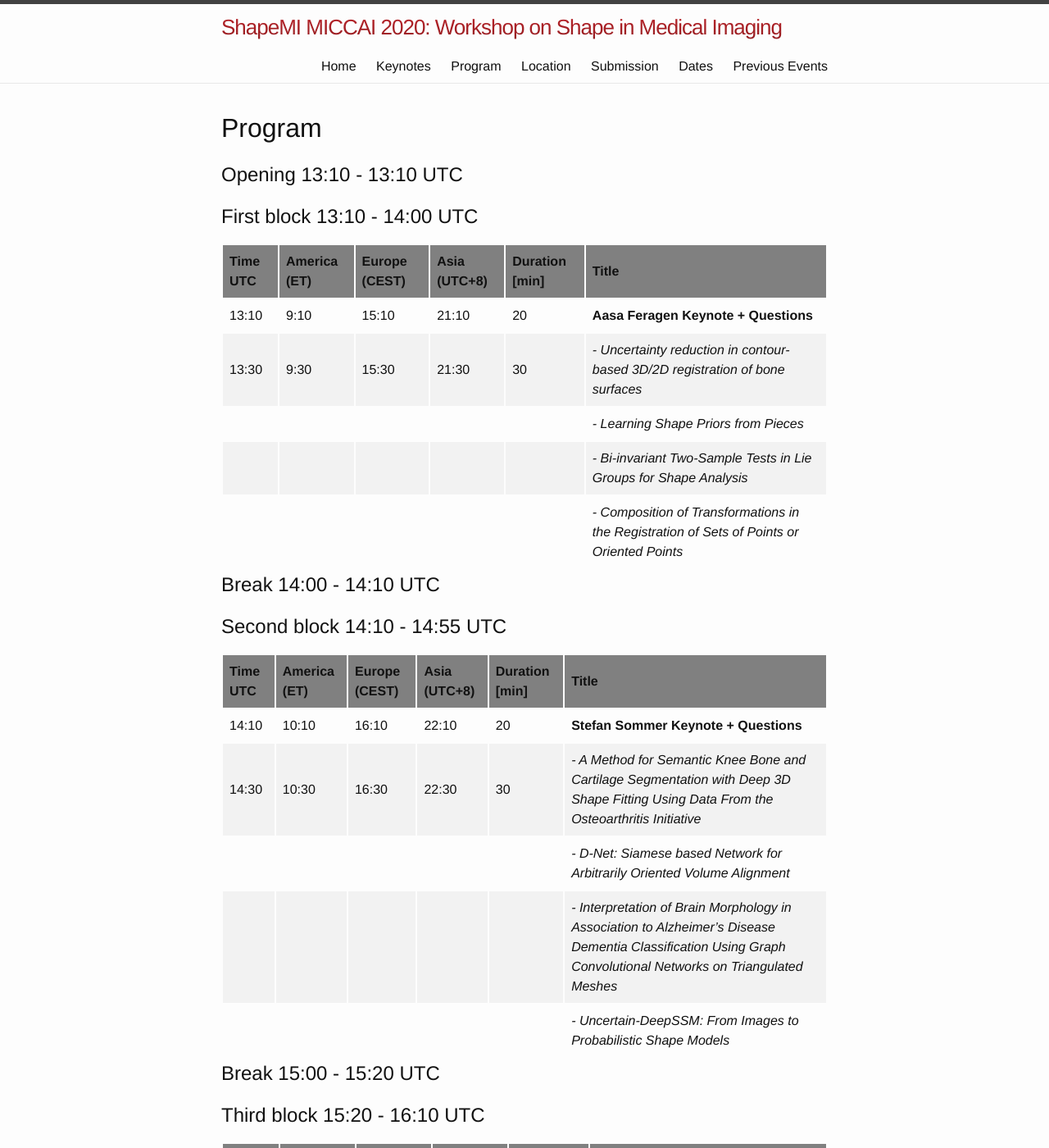
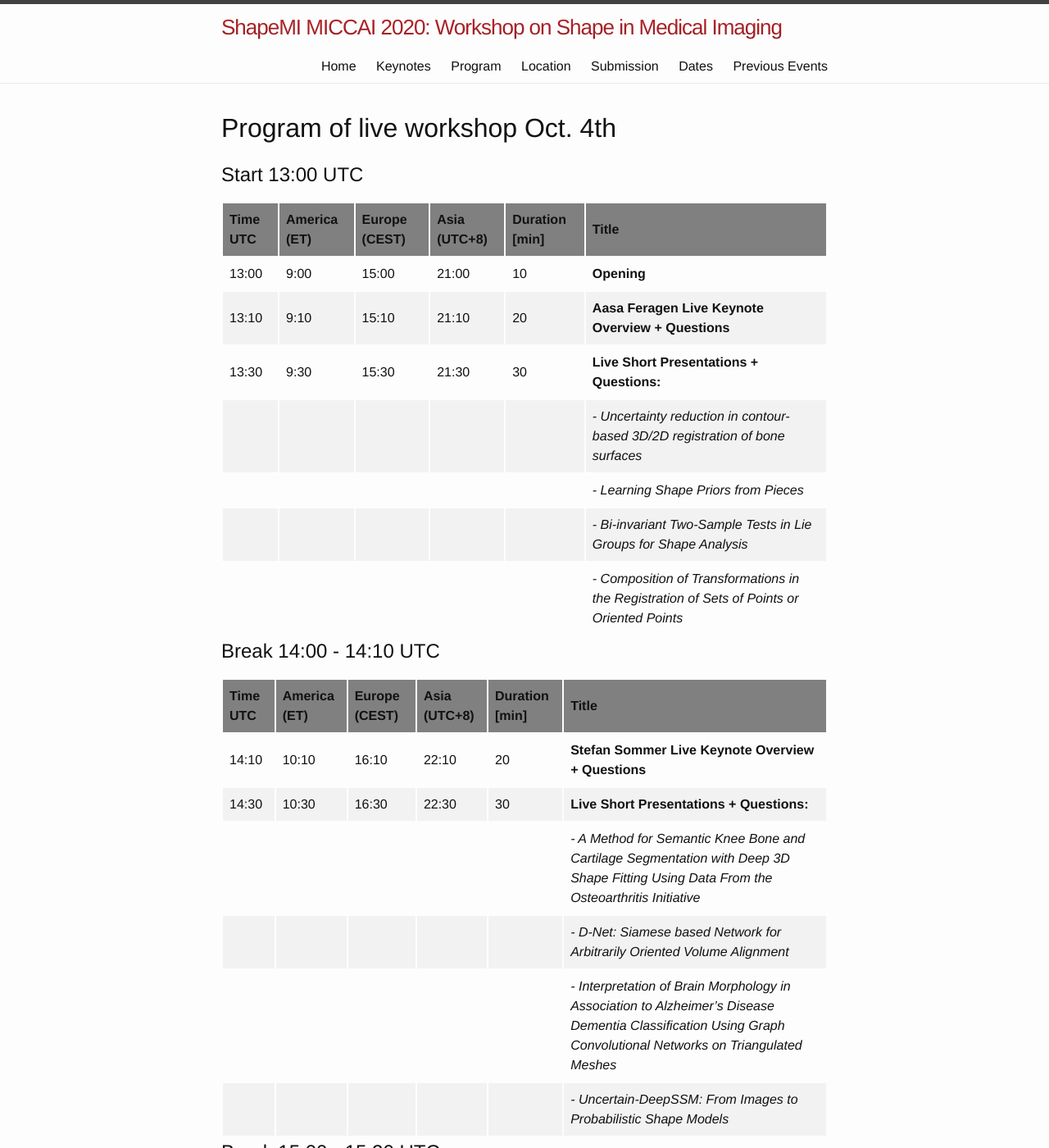
Before and after one commit to shapemi/shapemi2020, a Jekyll site: the page built from program/index.md, in a window 1280 px wide and 1400 px high. Shown: the whole window at 82% size. Built offline with Jekyll 4.4.1, drawn with Linux system fonts in a browser that asks for light colours; some of the changed text lies outside the part shown.

Commit message:
reformatting and cleanup
all items (except breaks) have now times in the different time zones.

```diff
--- a/program/index.md
+++ b/program/index.md
@@ -5,7 +5,7 @@
 order: 2
 ---
 
-# Program
+# Program of live workshop Oct. 4th
 
 <html>
 <head>
@@ -28,8 +28,7 @@
 </head>
 <body>
 
-<h2>Opening 13:10 - 13:10 UTC</h2>
-<h2>First block 13:10 - 14:00 UTC</h2>
+<h2>Start 13:00 UTC</h2>
 
 <table>
 <thead style="border:10px solid black; background:gray">
@@ -44,12 +43,20 @@
 </thead>
 <tbody>
 <tr>
+<td>13:00</td>
+<td>9:00</td>
+<td>15:00</td>
+<td>21:00</td>
+<td>10</td>
+<td><b>Opening</b></td>
+</tr>
+<tr>
 <td>13:10</td>
 <td>9:10</td>
 <td>15:10</td>
 <td>21:10</td>
 <td>20</td>
-<td><b>Aasa Feragen Keynote + Questions</b></td>
+<td><b>Aasa Feragen Live Keynote Overview + Questions</b></td>
 </tr>
 <tr>
 <td>13:30</td>
@@ -57,6 +64,14 @@
 <td>15:30</td>
 <td>21:30</td>
 <td>30</td>
+<td><b>Live Short Presentations + Questions:</b></td>
+</tr>
+<tr>
+<td> </td>
+<td> </td>
+<td> </td>
+<td> </td>
+<td> </td>
 <td><i> - Uncertainty reduction in contour-based 3D/2D registration of bone surfaces</i></td>
 </tr>
 <tr>
@@ -87,7 +102,6 @@
 </table>
 
 <span><h2>Break 14:00 - 14:10 UTC</h2></span>
-<h2>Second block 14:10 - 14:55 UTC</h2>
 
 <table>
 <thead style="border:10px solid black; background:gray">
@@ -107,7 +121,7 @@
 <td>16:10</td>
 <td>22:10</td>
 <td>20</td>
-<td><b>Stefan Sommer Keynote + Questions</b></td>
+<td><b>Stefan Sommer Live Keynote Overview + Questions</b></td>
 </tr>
 <tr>
 <td>14:30</td>
@@ -115,6 +129,14 @@
 <td>16:30</td>
 <td>22:30</td>
 <td>30</td>
+<td><b>Live Short Presentations + Questions:</b></td>
+</tr>
+<tr>
+<td> </td>
+<td> </td>
+<td> </td>
+<td> </td>
+<td> </td>
 <td><i> - A Method for Semantic Knee Bone and Cartilage Segmentation with Deep 3D Shape Fitting Using Data From the Osteoarthritis Initiative</i></td>
 </tr>
 <tr>
@@ -145,7 +167,6 @@
 </table>
 
 <span><h2>Break 15:00 - 15:20 UTC</h2></span>
-<h2>Third block 15:20 - 16:10 UTC</h2>
 
 <table>
 <thead style="border:10px solid black; background:gray">
@@ -165,7 +186,7 @@
 <td>17:20</td>
 <td>23:20</td>
 <td>20</td>
-<td><b>Ross Whitaker Keynote + Questions</b></td>
+<td><b>Ross Whitaker Live Keynote Overview + Questions</b></td>
 </tr>
 <tr>
 <td>15:40</td>
@@ -173,6 +194,14 @@
 <td>17:40</td>
 <td>23:40</td>
 <td>30</td>
+<td><b>Live Short Presentations + Questions</b></td>
+</tr>
+<tr>
+<td> </td>
+<td> </td>
+<td> </td>
+<td> </td>
+<td> </td>
 <td><i> - Learning a statistical full spine model from partial observations</i></td>
 </tr>
 <tr>
@@ -199,10 +228,16 @@
 <td> </td>
 <td><i> - Combined Estimation of Shape and Pose for Statistical Analysis of Articulating Joints</i></td>
 </tr>
+<tr>
+<td>16:10</td>
+<td>12:10</td>
+<td>18:10</td>
+<td>00:10</td>
+<td>10</td>
+<td><b>Closing</b></td>
+</tr>
 </tbody>
 </table>
 
-<h2>Closing 16:10 - 16:20 UTC</h2>
-
 </body>
 </html>
```
